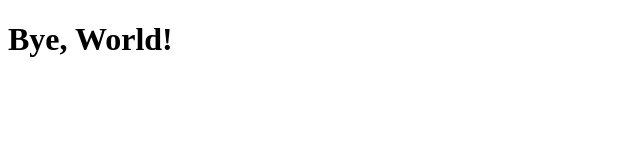
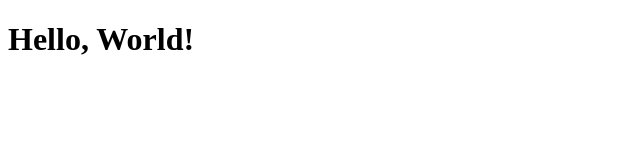
Before and after one commit to KaneLabs/git_playground, a plain HTML site: page index.html in a window 1280 px wide. Shown: the whole page, without its empty margins (0-640 px from the left). Drawn offline with Linux system fonts and the light colour scheme.

Commit message:
hello world again

```diff
--- a/index.html
+++ b/index.html
@@ -5,6 +5,6 @@
     <title></title>
   </head>
   <body>
-    <h1>Bye, World!</h1>
+    <h1>Hello, World!</h1>
   </body>
 </html>
```
